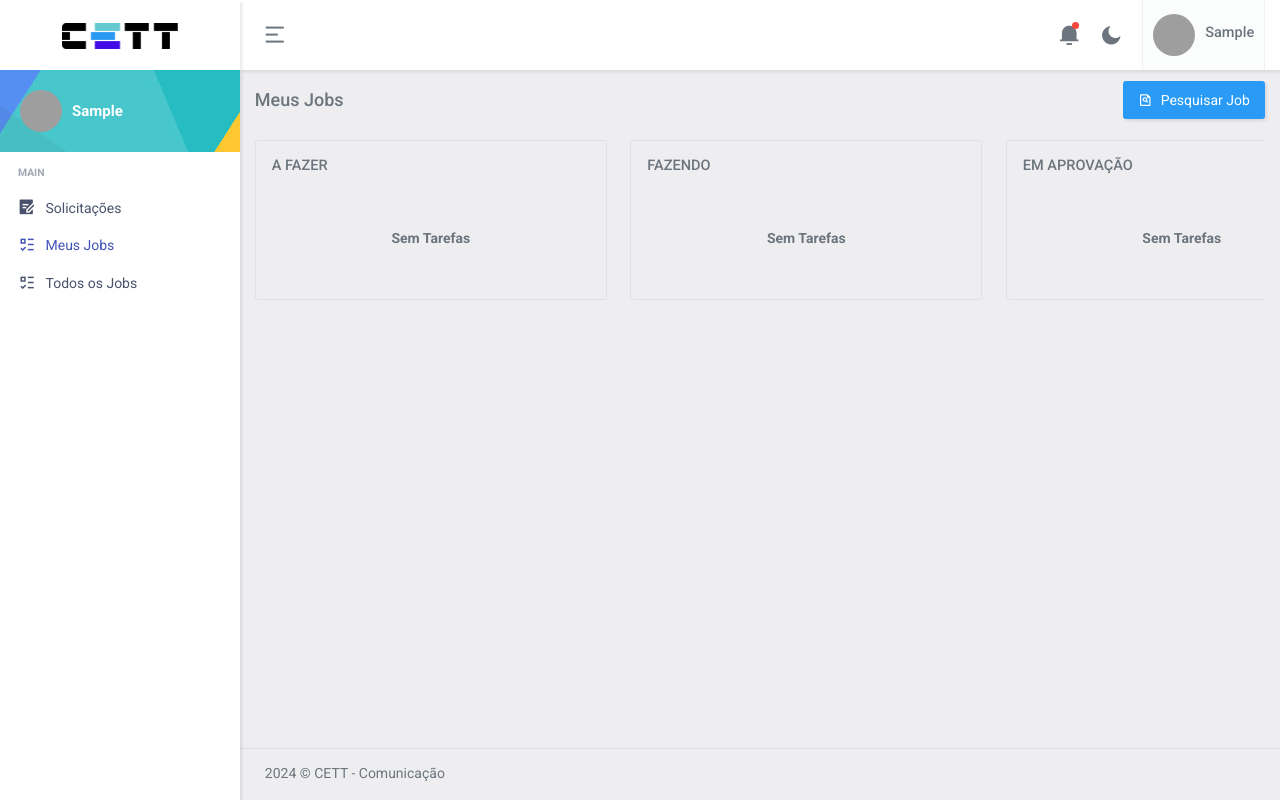
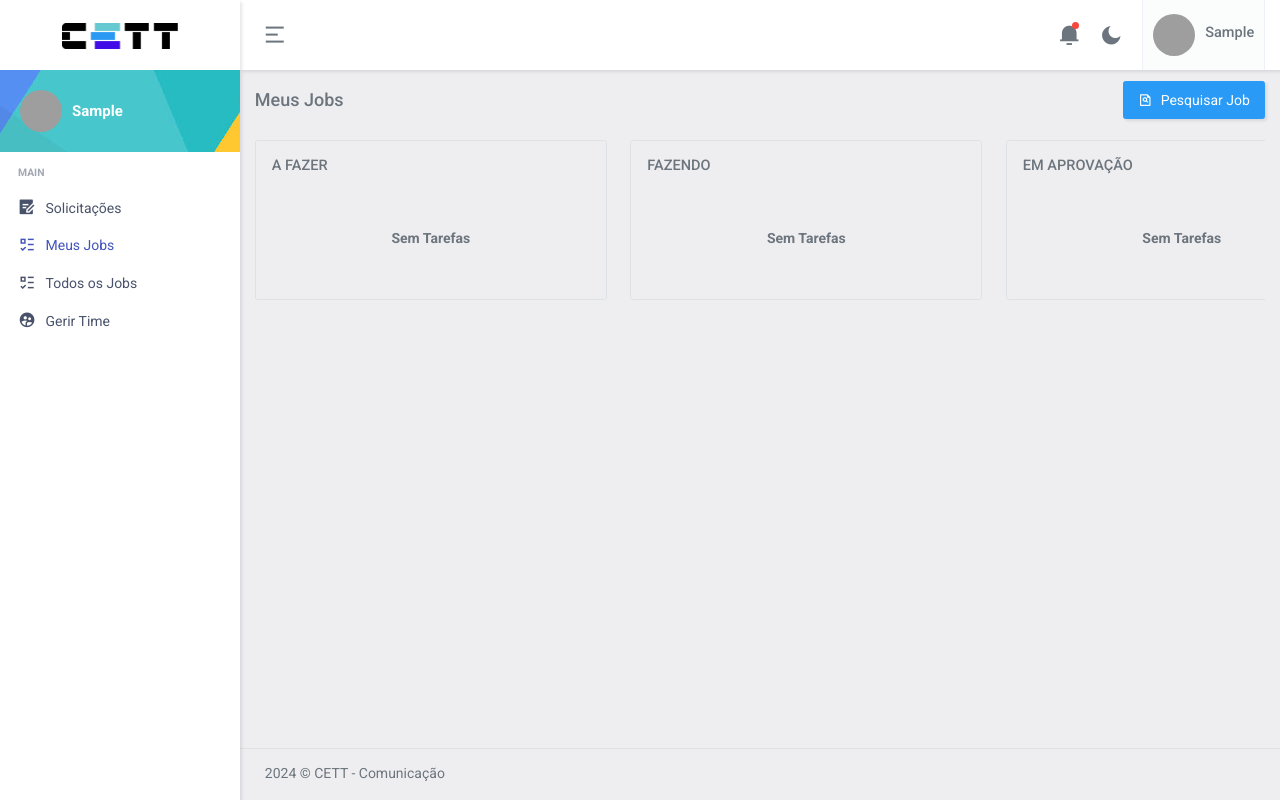
Before and after one commit to cettdev3/comunicacao_v4, a Django app: page /meus-jobs in a window 1280 px wide. Run offline with Django 4.2, Linux system fonts and the light colour scheme; the visitor is signed in with stand-in values (Sample User, id 1); data that the repository does not hold is empty; some libraries are stand-ins or nearby versions; grey boxes are pictures that could not be loaded.

Commit message:
Atualização do Menu

```diff
--- a/src/menu/templates/menu.html
+++ b/src/menu/templates/menu.html
@@ -381,14 +381,22 @@
                         <li class="side-nav-item">
                             <a href="/meus-jobs" class="side-nav-link">
                                 <i class="ri-list-check-3"></i>
-                                <span> Meus Jobs {{solicitacao.perfil.cargo}}</span>
+                                <span> Meus Jobs</span>
                             </a>
                         </li>
 
                            <li class="side-nav-item">
                             <a href="/all-jobs" class="side-nav-link">
                                 <i class="ri-list-check-3"></i>
-                                <span> Todos os Jobs {{solicitacao.perfil.cargo}}</span>
+                                <span> Todos os Jobs</span>
+                            </a>
+                        </li>
+
+
+                           <li class="side-nav-item">
+                            <a href="/gerir-time" class="side-nav-link">
+                                <i class=" ri-group-2-fill"></i>
+                                <span> Gerir Time</span>
                             </a>
                         </li>
 
```
